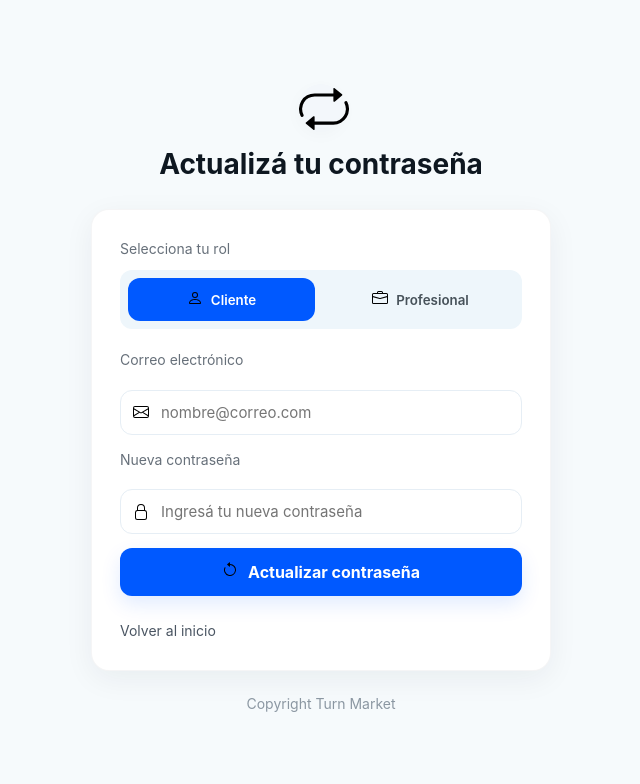
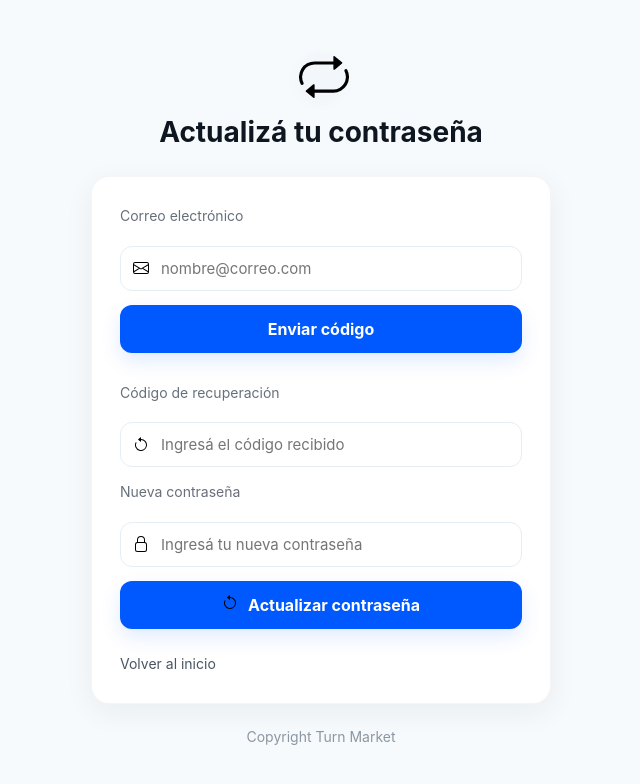
Before and after one commit to altieriagustina/turn-market-frontend, a React (Vite) app: page /forgotpassword in a window 1280 px wide. Shown: the top 784 px of the page, without its empty margins (319-959 px from the left). Built offline with nearby package versions, Linux system fonts and the light colour scheme; a web font is replaced by a local one.

Commit message:
Mejoras en forgotPassword

```diff
--- a/src/components/ForgotPassword.jsx
+++ b/src/components/ForgotPassword.jsx
@@ -9,11 +9,9 @@ const ForgotPassword = () => {
   // Estado para email y nueva contraseña
   const [datos, setDatos] = useState({
     email: "",
+    code: "",
     password: ""
-  });
-
-  // Rol seleccionado
-  const [role, setRole] = useState("cliente");
+  });;
 
   // Error visual
   const [error, setError] = useState("");
@@ -32,6 +30,51 @@ const ForgotPassword = () => {
     return regex.test(pass);
   };
 
+  const handleSendCode = async () => {
+
+    if (!datos.email) {
+      setError("Ingresá un email");
+      return;
+    }
+
+    try {
+
+      const response = await fetch(
+        "http://localhost:3000/auth/forgot-password",
+        {
+          method: "POST",
+          headers: {
+            "Content-Type": "application/json",
+          },
+          body: JSON.stringify({
+            email: datos.email,
+          }),
+        }
+      );
+
+      const data = await response.json();
+
+      if (!response.ok) {
+        setError(data.message || "Error al enviar código");
+        return;
+      }
+
+      await Swal.fire({
+        title: "Código enviado",
+        text: "Revisá tu correo electrónico.",
+        icon: "success",
+        confirmButtonColor: "rgba(0, 89, 255, 1)"
+      });
+
+    } catch (err) {
+      console.error(err);
+
+      setError(
+        "No se pudo enviar el código."
+      );
+    }
+  };
+
   // SUBMIT – actualiza la contraseña en db.json
   const handleSubmit = async (e) => {
     e.preventDefault();
@@ -43,38 +86,29 @@ const ForgotPassword = () => {
     }
 
     try {
-      // Buscar usuario por email
-      const resp = await fetch(
-        `http://localhost:4000/usuarios?email=${encodeURIComponent(datos.email)}`
+
+      const response = await fetch(
+        "http://localhost:3000/auth/reset-password",
+        {
+          method: "POST",
+          headers: {
+            "Content-Type": "application/json",
+          },
+          body: JSON.stringify({
+            email: datos.email,
+            code: datos.code,
+            password: datos.password,
+          }),
+        }
       );
-      const data = await resp.json();
 
-      if (data.length === 0) {
-        setError("No existe un usuario con ese correo.");
+      const data = await response.json();
+
+      if (!response.ok) {
+        setError(data.message || "Error al actualizar contraseña");
         return;
       }
 
-      const usuario = data[0];
-
-      // Verificar si coincide el rol seleccionado
-      if (usuario.role !== role) {
-        await Swal.fire({
-          title: "Rol incorrecto",
-          text: "El rol seleccionado no coincide con tu tipo de cuenta.",
-          icon: "error",
-          confirmButtonColor: "rgba(0, 89, 255, 1)"
-        });
-        return;
-      }
-
-      // PATCH —> actualiza solo la contraseña
-      await fetch(`http://localhost:4000/usuarios/${usuario.id}`, {
-        method: "PATCH",
-        headers: { "Content-Type": "application/json" },
-        body: JSON.stringify({ password: datos.password })
-      });
-
-      // Alerta de sweetalert2 que muestra cambio exitoso
       await Swal.fire({
         title: "Contraseña actualizada",
         text: "Tu contraseña fue cambiada correctamente.",
@@ -82,12 +116,14 @@ const ForgotPassword = () => {
         confirmButtonColor: "rgba(0, 89, 255, 1)"
       });
 
-      // Una vez termina el proceso redirige a login
       navegar("/");
 
     } catch (err) {
       console.error(err);
-      setError("Ocurrió un error. Intenta nuevamente.");
+
+      setError(
+        "Ocurrió un error. Intenta nuevamente."
+      );
     }
   };
 
@@ -106,28 +142,6 @@ const ForgotPassword = () => {
       {/* Card */}
       <main className="login-card">
 
-        {/* Roles */}
-        <div className="role-section">
-          <p className="role-label">Selecciona tu rol</p>
-
-          <div className="role-toggle">
-
-            <Boton
-              active={role === "cliente"}
-              onClick={() => setRole("cliente")}
-              icono={<img src="./src/assets/person.svg" alt="cliente" className="btn-icon" />}
-              nombreBtn="Cliente"
-            />
-
-            <Boton
-              active={role === "profesional"}
-              onClick={() => setRole("profesional")}
-              icono={<img src="./src/assets/briefcase.svg" alt="profesional" className="btn-icon" />}
-              nombreBtn="Profesional"
-            />
-          </div>
-        </div>
-
         {/* Form */}
         <form className="login-form" onSubmit={handleSubmit}>
 
@@ -141,6 +155,35 @@ const ForgotPassword = () => {
               placeholder="nombre@correo.com"
               name="email"
               value={datos.email}
+              onChange={handleChange}
+            />
+          </div>
+
+          <button
+            type="button"
+            className="primary-btn"
+            onClick={handleSendCode}
+            style={{ marginBottom: "15px" }}
+          >
+            Enviar código
+          </button>
+
+          {/* Código de recuperación */}
+          <label className="field-label">Código de recuperación</label>
+
+          <div className="input-wrap">
+            <img
+              src="./src/assets/forgot.svg"
+              alt="codigo"
+              className="input-icon"
+            />
+
+            <input
+              className="input-field"
+              type="text"
+              placeholder="Ingresá el código recibido"
+              name="code"
+              value={datos.code}
               onChange={handleChange}
             />
           </div>
```
